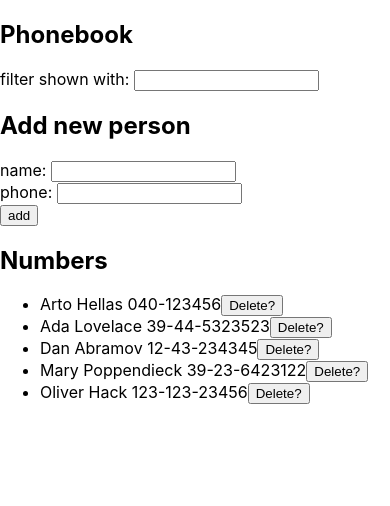
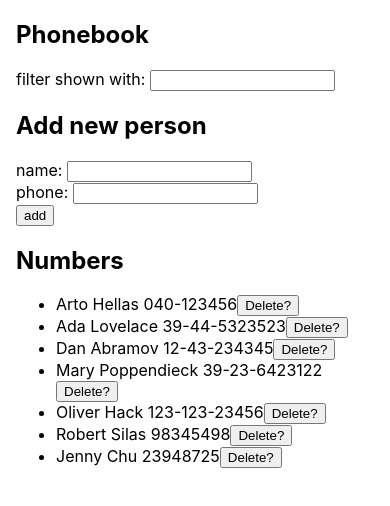
Before and after one commit to timamero/full-stack-open-2021, a React (Create React App) app in the folder Part-2/phonebook/: page / in a window 390 px wide. Shown: the top 506 px of the page. Built offline with nearby package versions, Linux system fonts and the light colour scheme; data requests are answered from the project's data file.

Commit message:
Completed phonebook step 11

```diff
--- a/Part-2/phonebook/db.json
+++ b/Part-2/phonebook/db.json
@@ -24,6 +24,16 @@
       "name": "Oliver Hack",
       "number": "123-123-23456",
       "id": 7
+    },
+    {
+      "name": "Robert Silas",
+      "number": "98345498",
+      "id": 9
+    },
+    {
+      "name": "Jenny Chu",
+      "number": "23948725",
+      "id": 10
     }
   ]
 }
--- a/Part-2/phonebook/src/App.js
+++ b/Part-2/phonebook/src/App.js
@@ -45,6 +45,18 @@ const App = () => {
   const [ newName, setNewName ] = useState('')
   const [ newNumber, setNewNumber ] = useState('')
   const [ filter, setFilter ] = useState('')
+  const [ successMessage, setSuccessMessage ] = useState('')
+
+  const successMessageStyle = {
+    border: "2px solid #29A33B",
+    borderRadius: 5,
+    padding: 8,
+    marginTop: 16,
+    marginBottom: 16,
+    width: "max-content",
+    fontSize: 30,
+    color: "#29A33B"
+  }
 
   useEffect(() => {
     personsServices.getAll()
@@ -69,6 +81,11 @@ const App = () => {
           setPersons(persons.concat(response.data))
           setNewName('')
           setNewNumber('')
+        }).then(() => {
+          setSuccessMessage(`Added ${personObject.name}`)
+          setTimeout(() => {
+            setSuccessMessage(null)
+          }, 5000)
         })
 
     } else {
@@ -116,6 +133,10 @@ const App = () => {
   return (
     <div>
       <h2>Phonebook</h2>
+      {successMessage
+        ? <div style={successMessageStyle}>{successMessage}</div>
+        : null
+      }
       <Filter handleFilterChange={handleFilterChange} filter={filter} />
       <h2>Add new person</h2>
       <PersonForm
--- a/Part-2/phonebook/src/index.css
+++ b/Part-2/phonebook/src/index.css
@@ -1,5 +1,5 @@
 body {
-  margin: 0;
+  margin: 16px;
   font-family: -apple-system, BlinkMacSystemFont, 'Segoe UI', 'Roboto', 'Oxygen',
     'Ubuntu', 'Cantarell', 'Fira Sans', 'Droid Sans', 'Helvetica Neue',
     sans-serif;
```
